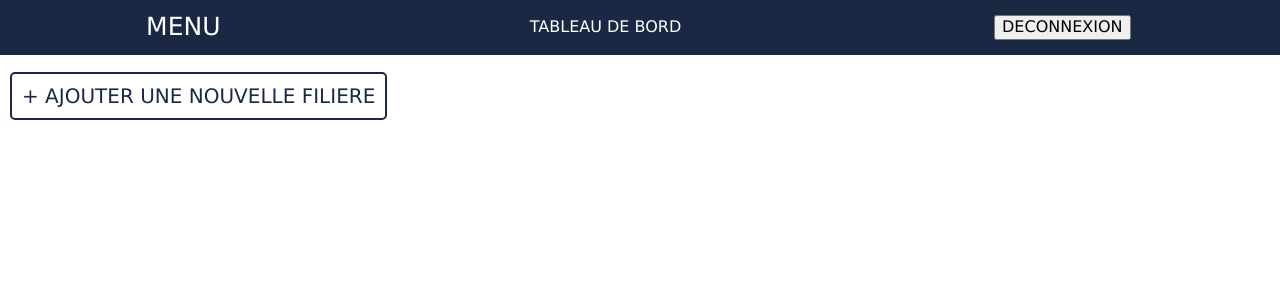
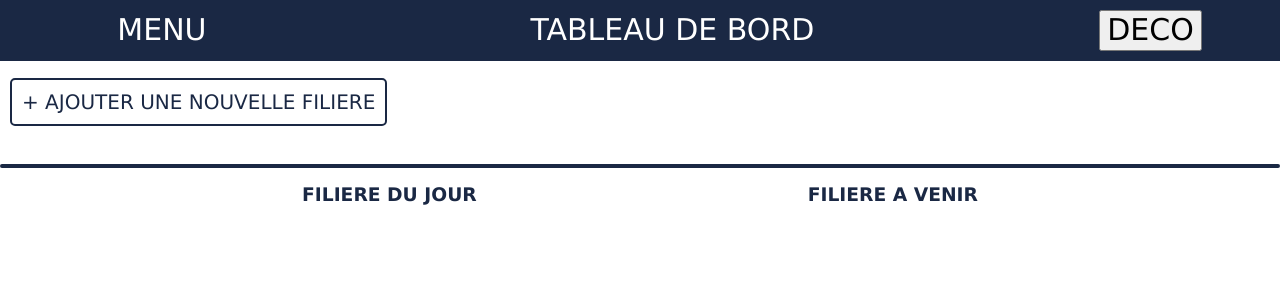
Before and after one commit to ClamSade/code, a PHP site: page / in a window 1280 px wide. Shown: the top 300 px of the page. Run offline with PHP 8.4, Linux system fonts and the light colour scheme; some libraries are stand-ins or nearby versions.

Commit message:
div planning

```diff
--- a/ecran2/index.php
+++ b/ecran2/index.php
@@ -22,11 +22,21 @@
                     </li></ul></nav>
                 </td>
                 <td class="tdb">TABLEAU DE BORD</td>
-                <td class="deco"><button>DECONNEXION</button></td>
+                <td class="deco"><button>DECO</button></td>
             </tr>
         </table>
         <div class="ajout_filiere">
             <a href="../ecran4/index.php">+ AJOUTER UNE NOUVELLE FILIERE</a>
         </div>
+        <div class="planning">
+            <div class="now">
+                <h3>FILIERE DU JOUR</h3>
+            </div>
+            <div class="after">
+                <h3>FILIERE A VENIR</h3>
+            </div>
+            <div class="filiere">
+            </div>
+        </div>
     </body>
 </html>
--- a/ecran2/styles.css
+++ b/ecran2/styles.css
@@ -13,14 +13,15 @@ table
     text-align: center;
     color: white;
     background-color: rgb(26, 40, 68);
+    font-size: 30px;
 }
+
 li
 {
     list-style: none !important;
     padding: 10px;
     text-decoration: none;
     color: white;
-    font-size: 25px;
 }
 
 nav ul
@@ -32,7 +33,6 @@ nav ul
 
 nav ul li
 {
-    width: 30%;
     list-style: none;
     display: inline-block;
     position: relative;
@@ -44,13 +44,7 @@ nav ul li a
 {
     color: white;
     padding: 10px;
-    font-size: 25px;
     text-decoration: none;
-}
-
-li a:hover
-{
-    border-bottom: 3px white solid;
 }
 
 nav ul li ul
@@ -71,8 +65,6 @@ nav ul li:hover ul li
 {
     float: none;
 }
-
-
 
 .ajout_filiere
 {
@@ -95,3 +87,27 @@ nav ul li:hover ul li
 {
     box-shadow: 3px 3px rgba(167, 165, 165, 0.778);
 }
+
+.planning
+{
+    border: 2px rgb(26, 40, 68) solid;
+    border-radius: 5px;
+    margin-top: 50px;
+    text-align: center;
+}
+
+.now
+{
+    display: flex;
+    float: left;
+    padding-left: 300px;
+
+}
+
+.after
+{
+   display: flex;
+   float: right;
+   padding-right: 300px;
+
+}
```
